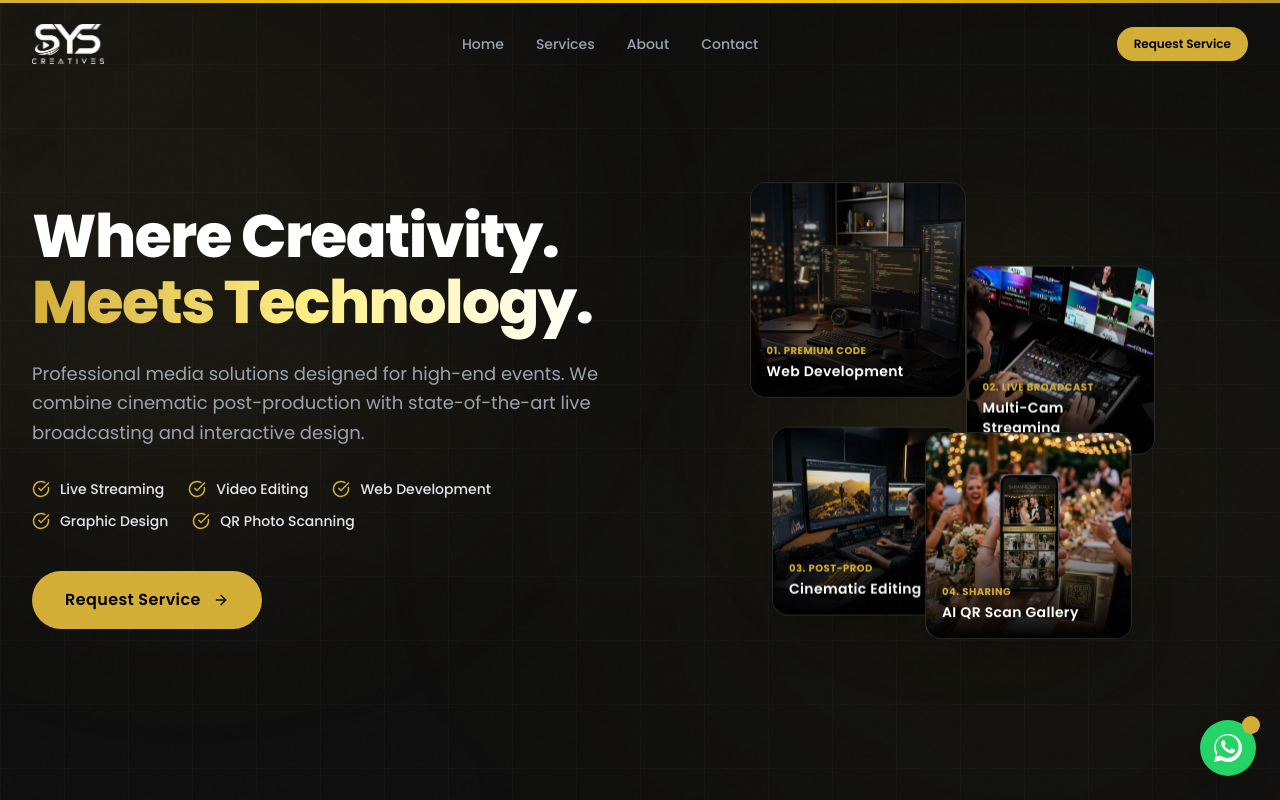
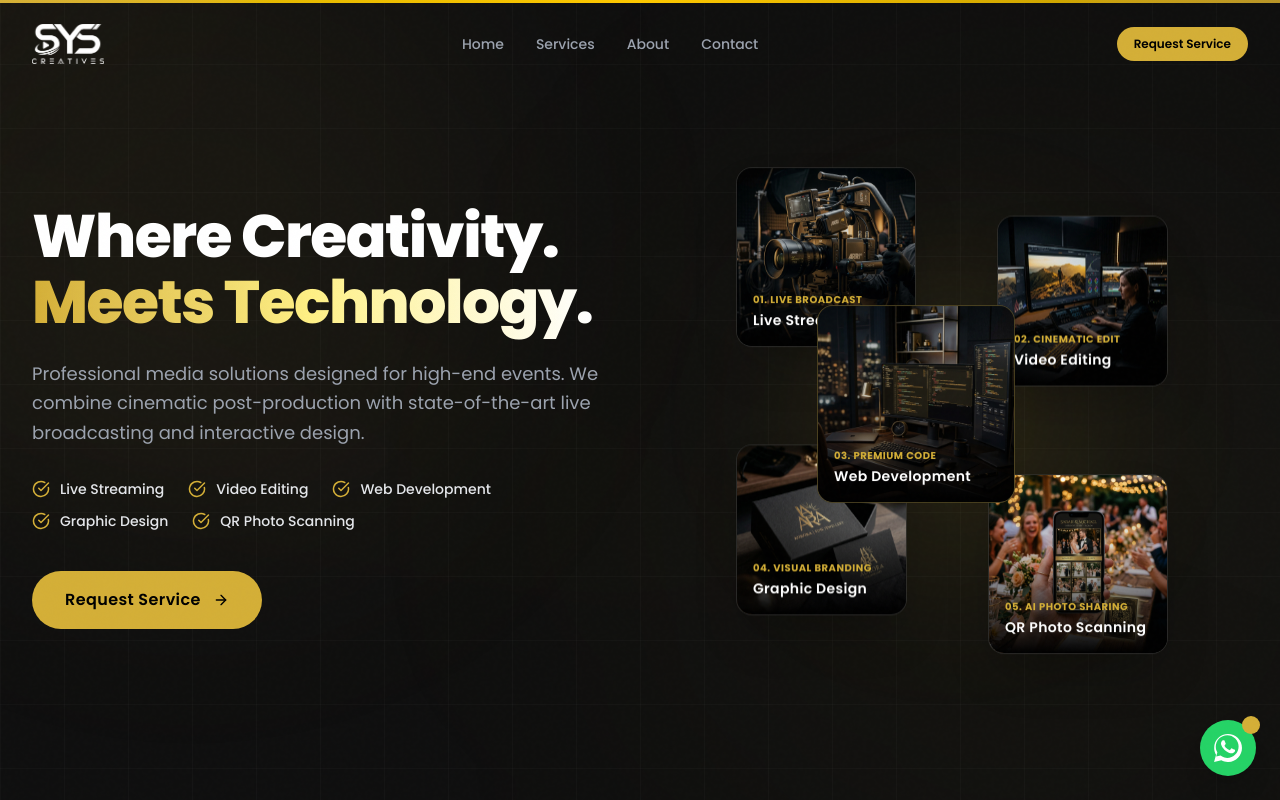
Before and after one commit to Yaswanthsys/syscreatives, a Next.js app: page / in a window 1280 px wide. Shown: the top 800 px of the page. Built offline with nearby package versions, Linux system fonts and the light colour scheme.

Commit message:
Configure 5 service cards in Hero, update timeline milestones to match services, and setup 6 service testimonials

```diff
--- a/components/home/About.tsx
+++ b/components/home/About.tsx
@@ -51,10 +51,10 @@ export default function About() {
   };
 
   const timelineMilestones = [
-    { year: "2022", title: "SYS Creatives Founded", desc: "Started with custom wedding film edits and local corporate streams." },
-    { year: "2023", title: "Redundant Stream Arrays", desc: "Deployed cellular bonding boxes for guaranteed stream uptime." },
-    { year: "2024", title: "AI QR Galleries Launch", desc: "Introduced smart photo scanning with instant face retrieval." },
-    { year: "2025", title: "Unified Services Launch", desc: "Published all premium creative & live production services onto a single unified platform on SYS Creatives." }
+    { year: "2022", title: "SYS Creatives Founded", desc: "Established a boutique studio specializing in high-end event graphics and local multi-camera broadcasts." },
+    { year: "2023", title: "Broadcast & Motion Upgrade", desc: "Pioneered cellular bonded live stream arrays and cinema-grade video editing workflows." },
+    { year: "2024", title: "AI Photo Scanning Launch", desc: "Introduced custom AI face-recognition QR photo scanning systems for instant guest media sharing." },
+    { year: "2025", title: "Unified Digital Platform", desc: "Launched the unified SYS Creatives platform, combining elite live production, branding design, and web development." }
   ];
 
   return (
--- a/components/home/Hero.tsx
+++ b/components/home/Hero.tsx
@@ -141,59 +141,73 @@ export default function Hero() {
               y: isMobile ? 0 : springY,
             }}
           >
-            {/* 1. Web Development Card (Top-Left) */}
+            {/* 1. Live Streaming Card (Top-Left) */}
             <motion.div
               animate={{ y: [0, -10, 0] }}
               transition={floatTransition(5, 0)}
-              className="absolute top-[5%] left-[5%] w-[48%] aspect-square rounded-2xl overflow-hidden border border-white/[0.08] bg-[#1D1D1D]/50 backdrop-blur-md shadow-2xl z-20 group"
+              className="absolute top-[2%] left-[2%] w-[40%] aspect-square rounded-2xl overflow-hidden border border-white/[0.08] bg-[#1D1D1D]/50 backdrop-blur-md shadow-2xl z-10 group"
+            >
+              <div className="absolute inset-0 bg-cover bg-center transition-transform duration-700 group-hover:scale-110" style={{ backgroundImage: `url('/images/service-streaming.png')` }} />
+              <div className="absolute inset-0 bg-gradient-to-t from-black via-black/20 to-transparent" />
+              <div className="absolute bottom-4 left-4 right-4">
+                <span className="text-[10px] text-gold font-bold uppercase tracking-wider">01. Live Broadcast</span>
+                <h4 className="text-white text-xs sm:text-sm font-semibold tracking-wide">Live Streaming</h4>
+              </div>
+            </motion.div>
+
+            {/* 2. Video Editing Card (Top-Right) */}
+            <motion.div
+              animate={{ y: [0, -12, 0] }}
+              transition={floatTransition(6, 0.5)}
+              className="absolute top-[10%] right-[2%] w-[38%] aspect-square rounded-2xl overflow-hidden border border-white/[0.08] bg-[#1D1D1D]/50 backdrop-blur-md shadow-2xl z-10 group"
+            >
+              <div className="absolute inset-0 bg-cover bg-center transition-transform duration-700 group-hover:scale-110" style={{ backgroundImage: `url('/images/service-editing.png')` }} />
+              <div className="absolute inset-0 bg-gradient-to-t from-black via-black/20 to-transparent" />
+              <div className="absolute bottom-4 left-4 right-4">
+                <span className="text-[10px] text-gold font-bold uppercase tracking-wider">02. Cinematic Edit</span>
+                <h4 className="text-white text-xs sm:text-sm font-semibold tracking-wide">Video Editing</h4>
+              </div>
+            </motion.div>
+
+            {/* 3. Web Development Card (Center) */}
+            <motion.div
+              animate={{ y: [0, -9, 0] }}
+              transition={floatTransition(5.5, 0.8)}
+              className="absolute top-[28%] left-[20%] w-[44%] aspect-square rounded-2xl overflow-hidden border border-gold/25 bg-[#1D1D1D]/70 backdrop-blur-md shadow-3xl z-30 group animate-pulse-slow"
             >
               <div className="absolute inset-0 bg-cover bg-center transition-transform duration-700 group-hover:scale-110" style={{ backgroundImage: `url('/images/service-web.png')` }} />
               <div className="absolute inset-0 bg-gradient-to-t from-black via-black/20 to-transparent" />
               <div className="absolute bottom-4 left-4 right-4">
-                <span className="text-[10px] text-gold font-bold uppercase tracking-wider">01. Premium Code</span>
+                <span className="text-[10px] text-gold font-bold uppercase tracking-wider">03. Premium Code</span>
                 <h4 className="text-white text-xs sm:text-sm font-semibold tracking-wide">Web Development</h4>
               </div>
             </motion.div>
 
-            {/* 2. Streaming Card (Top-Right) */}
+            {/* 4. Graphic Design Card (Bottom-Left) */}
             <motion.div
-              animate={{ y: [0, -12, 0] }}
-              transition={floatTransition(6, 0.5)}
-              className="absolute top-[20%] right-[5%] w-[42%] aspect-square rounded-2xl overflow-hidden border border-white/[0.08] bg-[#1D1D1D]/50 backdrop-blur-md shadow-2xl z-10 group"
+              animate={{ y: [0, -8, 0] }}
+              transition={floatTransition(5.2, 1.2)}
+              className="absolute bottom-[10%] left-[2%] w-[38%] aspect-square rounded-2xl overflow-hidden border border-white/[0.08] bg-[#1D1D1D]/50 backdrop-blur-md shadow-2xl z-10 group"
             >
-              <div className="absolute inset-0 bg-cover bg-center transition-transform duration-700 group-hover:scale-110" style={{ backgroundImage: `url('/images/live s.jpg')` }} />
+              <div className="absolute inset-0 bg-cover bg-center transition-transform duration-700 group-hover:scale-110" style={{ backgroundImage: `url('/images/service-design.png')` }} />
               <div className="absolute inset-0 bg-gradient-to-t from-black via-black/20 to-transparent" />
               <div className="absolute bottom-4 left-4 right-4">
-                <span className="text-[10px] text-gold font-bold uppercase tracking-wider">02. Live Broadcast</span>
-                <h4 className="text-white text-xs sm:text-sm font-semibold tracking-wide">Multi-Cam Streaming</h4>
+                <span className="text-[10px] text-gold font-bold uppercase tracking-wider">04. Visual Branding</span>
+                <h4 className="text-white text-xs sm:text-sm font-semibold tracking-wide">Graphic Design</h4>
               </div>
             </motion.div>
 
-            {/* 3. Editing Card (Bottom-Left) */}
-            <motion.div
-              animate={{ y: [0, -8, 0] }}
-              transition={floatTransition(5.5, 1)}
-              className="absolute bottom-[10%] left-[10%] w-[42%] aspect-square rounded-2xl overflow-hidden border border-white/[0.08] bg-[#1D1D1D]/50 backdrop-blur-md shadow-2xl z-10 group"
-            >
-              <div className="absolute inset-0 bg-cover bg-center transition-transform duration-700 group-hover:scale-110" style={{ backgroundImage: `url('/images/hero-editing.png')` }} />
-              <div className="absolute inset-0 bg-gradient-to-t from-black via-black/20 to-transparent" />
-              <div className="absolute bottom-4 left-4 right-4">
-                <span className="text-[10px] text-gold font-bold uppercase tracking-wider">03. Post-Prod</span>
-                <h4 className="text-white text-xs sm:text-sm font-semibold tracking-wide">Cinematic Editing</h4>
-              </div>
-            </motion.div>
-
-            {/* 4. QR Gallery Card (Bottom-Right) */}
+            {/* 5. QR Photo Scanning Card (Bottom-Right) */}
             <motion.div
               animate={{ y: [0, -14, 0] }}
               transition={floatTransition(4.8, 1.5)}
-              className="absolute bottom-[5%] right-[10%] w-[46%] aspect-square rounded-2xl overflow-hidden border border-white/[0.08] bg-[#1D1D1D]/50 backdrop-blur-md shadow-2xl z-20 group"
+              className="absolute bottom-[2%] right-[2%] w-[40%] aspect-square rounded-2xl overflow-hidden border border-white/[0.08] bg-[#1D1D1D]/50 backdrop-blur-md shadow-2xl z-20 group"
             >
-              <div className="absolute inset-0 bg-cover bg-center transition-transform duration-700 group-hover:scale-110" style={{ backgroundImage: `url('/images/hero-qr.png')` }} />
+              <div className="absolute inset-0 bg-cover bg-center transition-transform duration-700 group-hover:scale-110" style={{ backgroundImage: `url('/images/service-qr.png')` }} />
               <div className="absolute inset-0 bg-gradient-to-t from-black via-black/20 to-transparent" />
               <div className="absolute bottom-4 left-4 right-4">
-                <span className="text-[10px] text-gold font-bold uppercase tracking-wider">04. Sharing</span>
-                <h4 className="text-white text-xs sm:text-sm font-semibold tracking-wide">AI QR Scan Gallery</h4>
+                <span className="text-[10px] text-gold font-bold uppercase tracking-wider">05. AI Photo Sharing</span>
+                <h4 className="text-white text-xs sm:text-sm font-semibold tracking-wide">QR Photo Scanning</h4>
               </div>
             </motion.div>
 
--- a/data/testimonials.ts
+++ b/data/testimonials.ts
@@ -12,8 +12,8 @@ export const testimonials: Testimonial[] = [
   {
     id: "review-1",
     name: "Sarah Jenkins",
-    role: "Director of Operations",
-    company: "NextGen Tech",
+    role: "VP of Communications",
+    company: "NextGen Corp",
     avatar: "/images/avatar-1.png",
     rating: 5,
     review: "The live stream of our global summit was absolutely flawless. SYS Creatives' multi-camera production quality was exceptional, and our virtual attendees felt like they were in the front row."
@@ -21,28 +21,46 @@ export const testimonials: Testimonial[] = [
   {
     id: "review-2",
     name: "Emily & David",
-    role: "Bride & Groom",
-    company: "Private Event",
+    role: "Newlyweds",
+    company: "Luxury Wedding",
     avatar: "/images/avatar-2.png",
     rating: 5,
     review: "Our wedding highlights video looks and feels like a luxury movie! The gold tones, music selection, and emotional cuts are breathtaking. We couldn't have asked for a better keepsake."
   },
   {
     id: "review-3",
-    name: "Marcus Vance",
-    role: "Lead Event Planner",
-    company: "Vance & Co. Events",
+    name: "Liam Carter",
+    role: "Founder",
+    company: "Aether Lifestyle",
     avatar: "/images/avatar-3.png",
     rating: 5,
-    review: "The AI QR gallery system was the absolute highlight of our charity gala. Guests were completely blown away at how fast they received their professional photos by scanning their custom codes."
+    review: "SYS Creatives built a bespoke Next.js website for our luxury brand that completely exceeded our expectations. The animations are fluid, the loading times are instant, and the custom layouts look like an award-winning showcase."
   },
   {
     id: "review-4",
     name: "Elena Rostova",
-    role: "Chief Executive Officer",
+    role: "Creative Director",
     company: "Aura Fragrances",
     avatar: "/images/avatar-4.png",
     rating: 5,
     review: "Stunning graphic design and branding work. They elevated our packaging and visual identity from standard to absolute luxury. Their attention to detail and design aesthetics is unmatched."
+  },
+  {
+    id: "review-5",
+    name: "Marcus Vance",
+    role: "Lead Event Planner",
+    company: "Vance & Co. Events",
+    avatar: "/images/avatar-1.png", // Reusing avatar index or fallback since images are hidden
+    rating: 5,
+    review: "The AI QR photo scanning system was the absolute highlight of our charity gala. Guests were completely blown away at how fast they received their professional photos by scanning their custom codes."
+  },
+  {
+    id: "review-6",
+    name: "Sophia Patel",
+    role: "Director of Brand Marketing",
+    company: "Summit Global",
+    avatar: "/images/avatar-2.png",
+    rating: 5,
+    review: "We engaged SYS Creatives for both our custom event landing page and post-event highlight editing. Integrating our digital presence and event production with one partner saved us time and resulted in a unified, premium brand showcase."
   }
 ];
```
